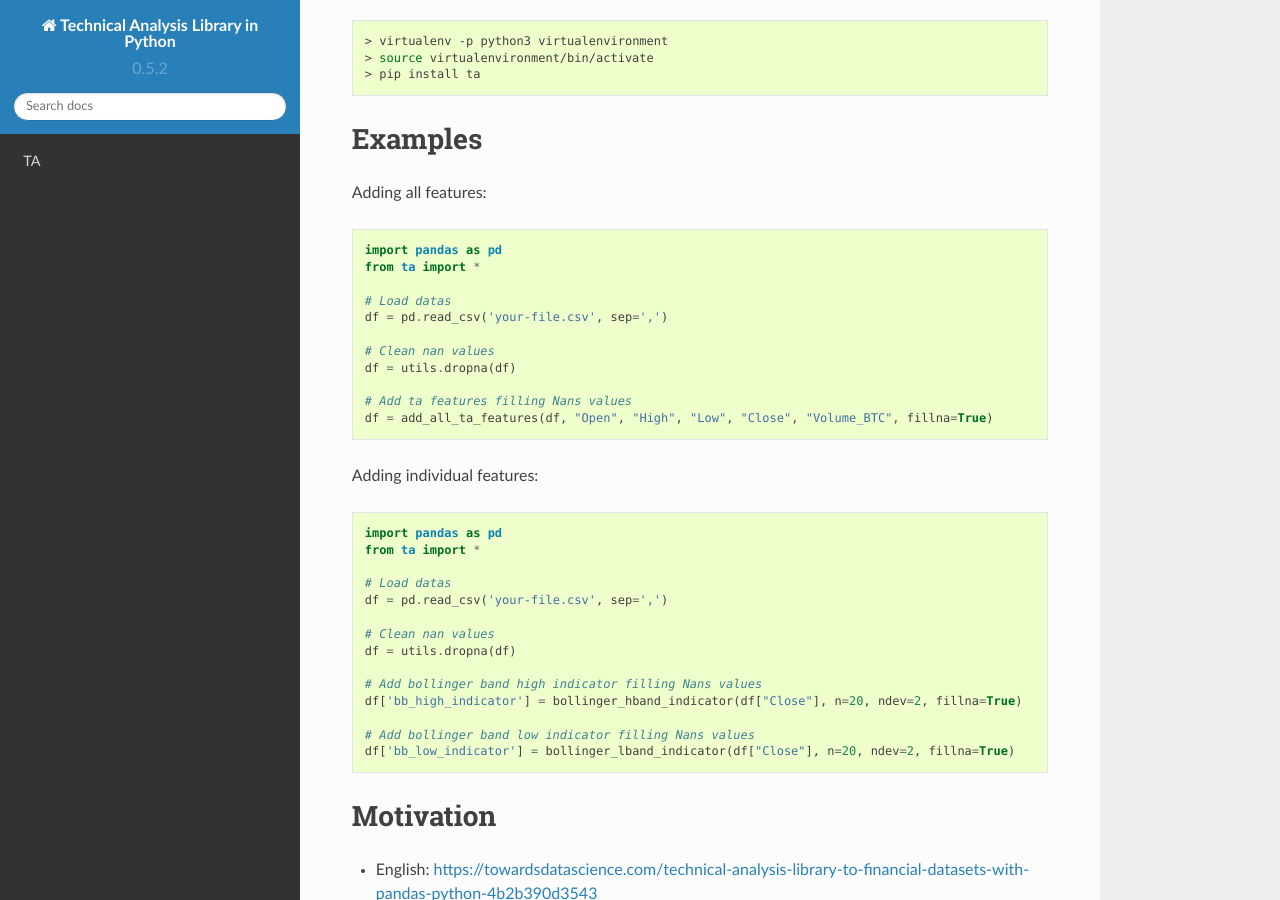
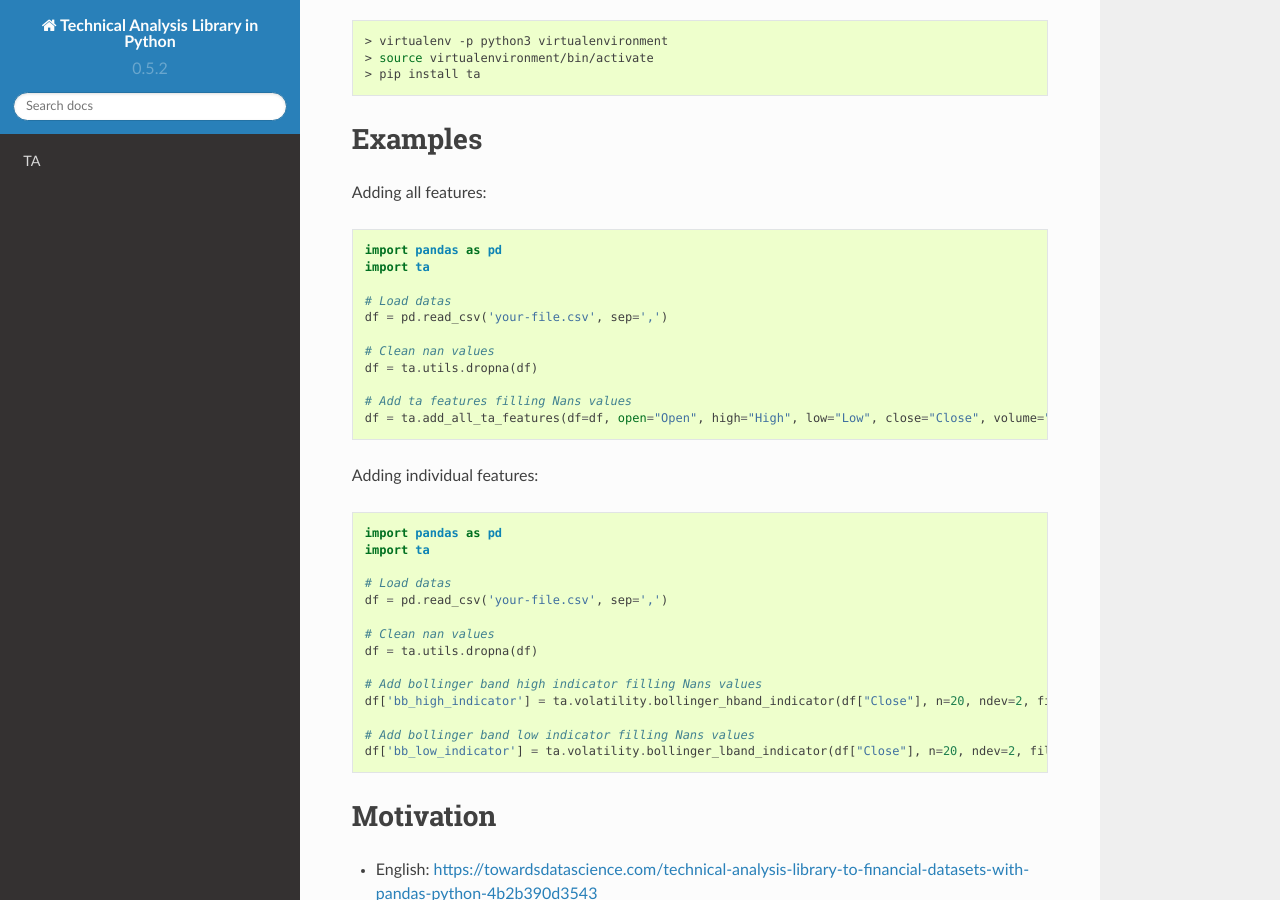
Before and after one commit to bukosabino/ta, a Sphinx documentation site: the page built from docs/index.rst, in a window 1280 px wide and 900 px high, scrolled down 310 px. Built offline with Sphinx 7.4.7 and the Read the Docs theme 2.0.0, drawn with Linux system fonts in a browser that asks for light colours; the version number is read from the project's files by our own code.

Commit message:
Update index.rst

```diff
--- a/docs/index.rst
+++ b/docs/index.rst
@@ -25,16 +25,16 @@ Adding all features:
 .. code-block:: python
 
    import pandas as pd
-   from ta import *
+   import ta
 
    # Load datas
    df = pd.read_csv('your-file.csv', sep=',')
 
    # Clean nan values
-   df = utils.dropna(df)
+   df = ta.utils.dropna(df)
 
    # Add ta features filling Nans values
-   df = add_all_ta_features(df, "Open", "High", "Low", "Close", "Volume_BTC", fillna=True)
+   df = ta.add_all_ta_features(df=df, open="Open", high="High", low="Low", close="Close", volume="Volume_BTC", fillna=True)
 
 
 Adding individual features:
@@ -42,19 +42,19 @@ Adding individual features:
 .. code-block:: python
 
    import pandas as pd
-   from ta import *
+   import ta
 
    # Load datas
    df = pd.read_csv('your-file.csv', sep=',')
 
    # Clean nan values
-   df = utils.dropna(df)
+   df = ta.utils.dropna(df)
 
    # Add bollinger band high indicator filling Nans values
-   df['bb_high_indicator'] = bollinger_hband_indicator(df["Close"], n=20, ndev=2, fillna=True)
+   df['bb_high_indicator'] = ta.volatility.bollinger_hband_indicator(df["Close"], n=20, ndev=2, fillna=True)
 
    # Add bollinger band low indicator filling Nans values
-   df['bb_low_indicator'] = bollinger_lband_indicator(df["Close"], n=20, ndev=2, fillna=True)
+   df['bb_low_indicator'] = ta.volatility.bollinger_lband_indicator(df["Close"], n=20, ndev=2, fillna=True)
 
 
 Motivation
```
